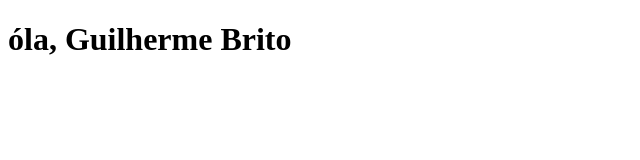
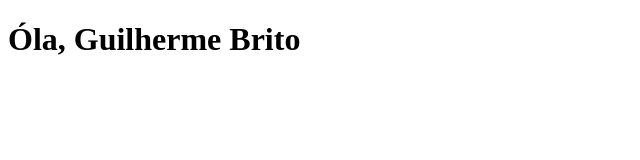
Before and after one commit to igorvasconcelos11-web/HTML, a plain HTML site: page index.html in a window 1280 px wide. Shown: the whole page, without its empty margins (0-640 px from the left). Drawn offline with Linux system fonts and the light colour scheme.

Commit message:
Update index.html

```diff
--- a/index.html
+++ b/index.html
@@ -6,6 +6,6 @@
     <title>Document</title>
 </head>
 <body>
-   <h1>óla, Guilherme Brito</h1>
+   <h1>Óla, Guilherme Brito</h1>
 </body>
 </html>
```
